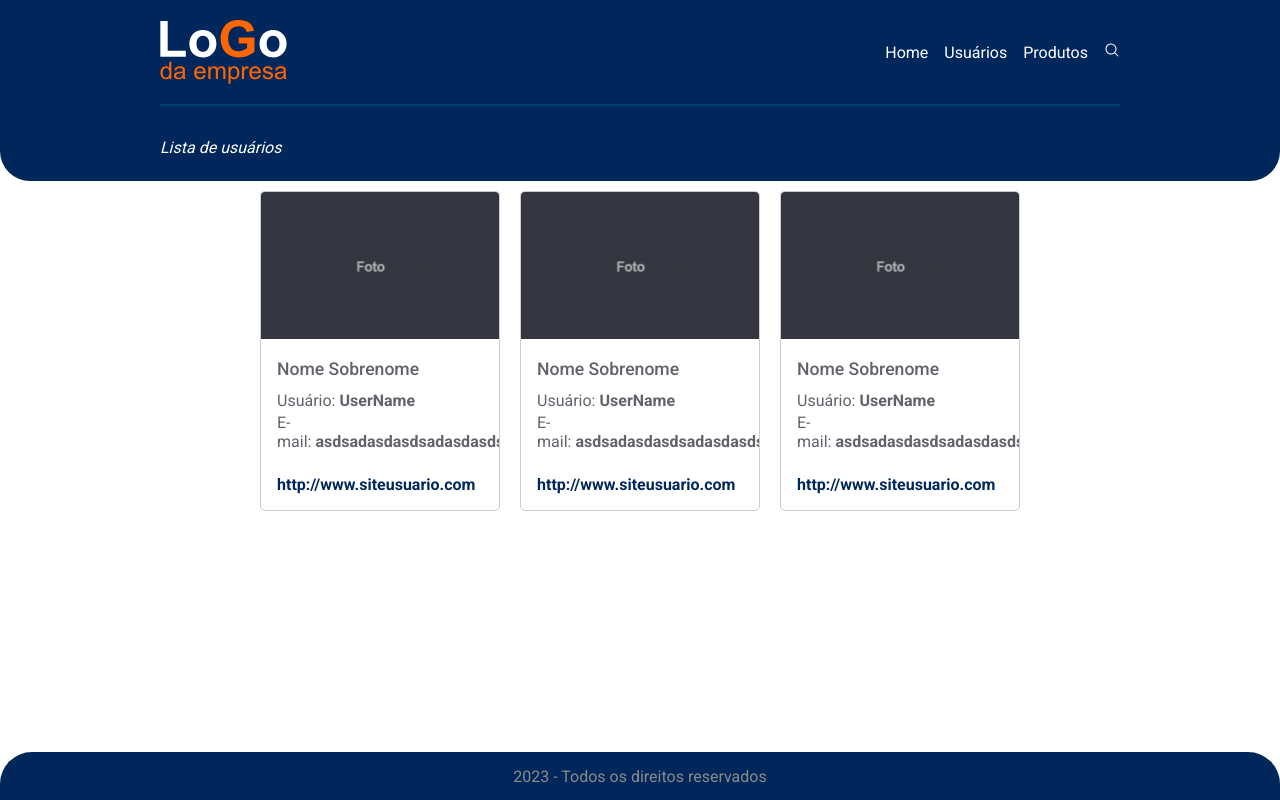
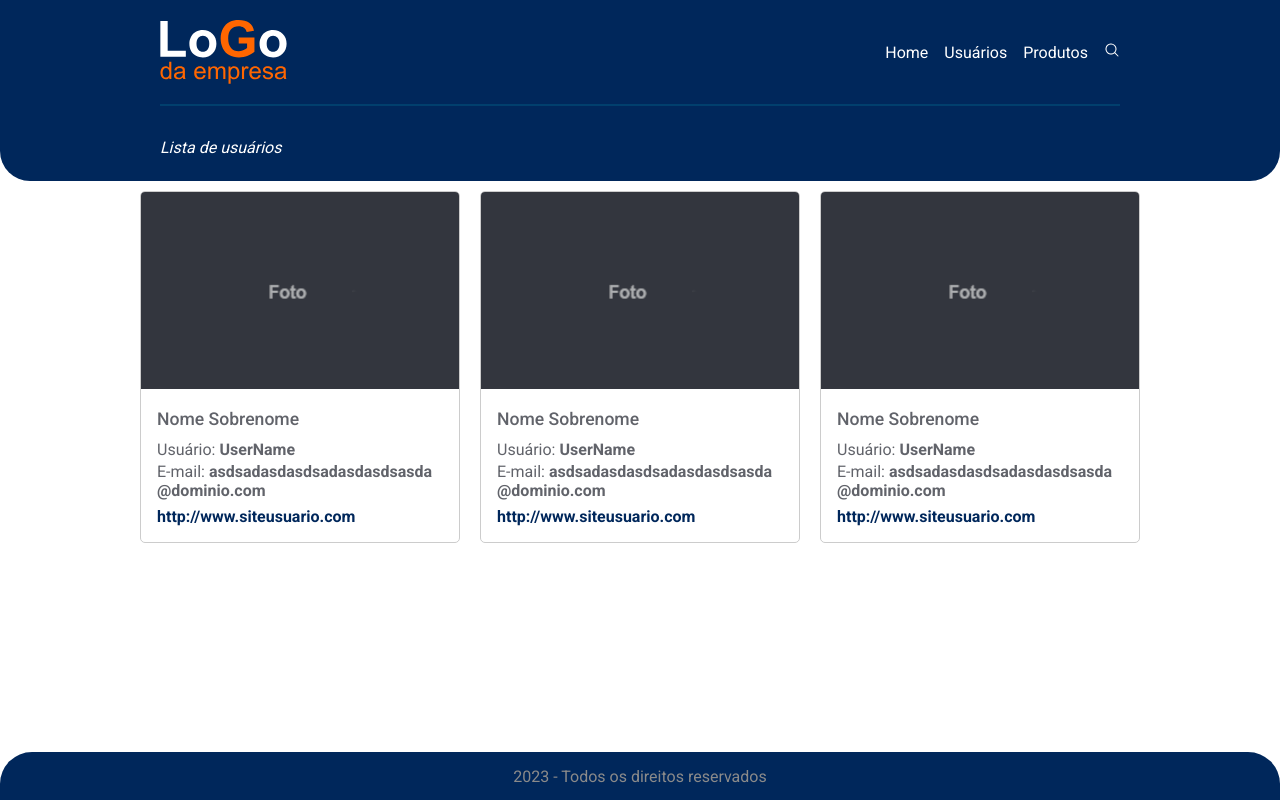
Before and after one commit to Guarino03/teste-igrejadagraca, a React (Vite) app: page / in a window 1280 px wide. Built offline with nearby package versions, Linux system fonts and the light colour scheme.

Commit message:
design pronto

```diff
--- a/src/components/Card/Card.module.css
+++ b/src/components/Card/Card.module.css
@@ -2,8 +2,8 @@
     border: 1px solid #ccc;
     border-radius: 5px;
     margin: 10px;
-    width: 15rem;
-    height: 20rem;
+    width: 20rem;
+    height: 22rem;
     overflow: hidden;
     display: flex;
     flex-direction: column;
@@ -36,6 +36,7 @@
 
 .label {
     margin-right: .25rem;
+    white-space: nowrap;
 }
 
 .info a {
@@ -43,3 +44,7 @@
     text-decoration: none;
     color: #00275B;
 }
+
+.info strong {
+    word-wrap: break-word;
+}
```
